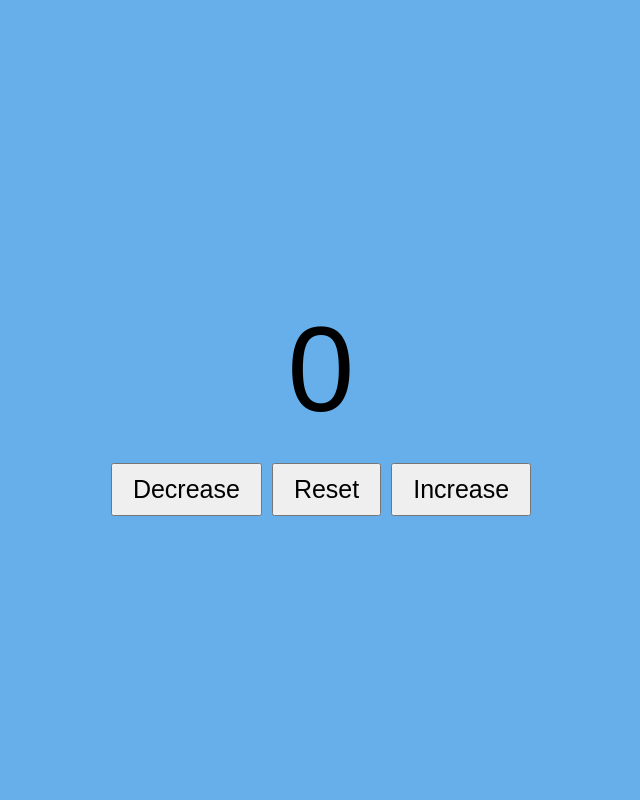
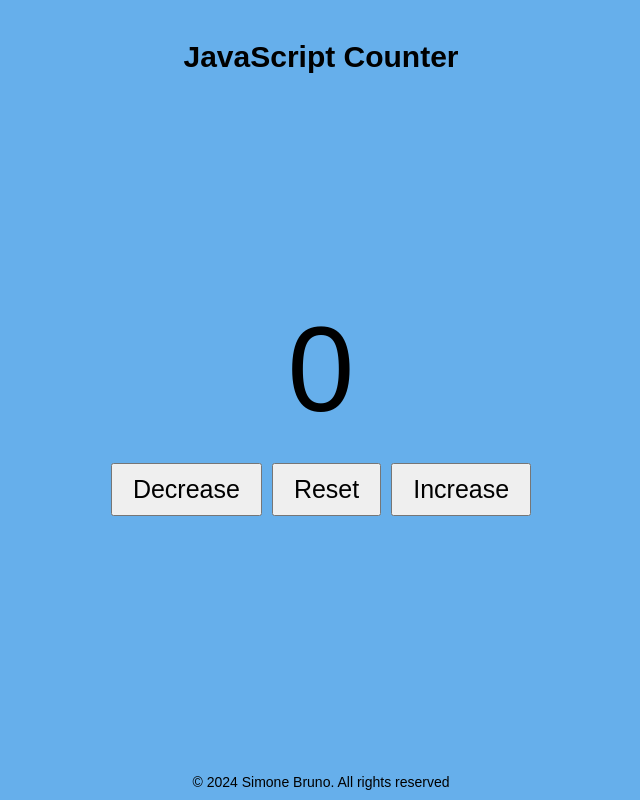
Before and after one commit to Lincoln711/javascript-counter, a plain HTML site: page index.html in a window 1280 px wide. Shown: the whole page, without its empty margins (319-959 px from the left). Drawn offline with Linux system fonts and the light colour scheme.

Commit message:
counter terminato prima di ultime modifiche

```diff
--- a/assets/css/style.css
+++ b/assets/css/style.css
@@ -6,6 +6,19 @@ body {
     justify-content: center;
     align-items: center;
     background-color: rgb(102, 175, 235);
+}
+
+header {
+    width: 100%;
+    padding: 20px 0;
+    text-align: center;
+    position: absolute;
+    top: 0;
+    left: 0;
+}
+
+h1 {
+    font-size: 30px;
 }
 
 #counter-app {
@@ -43,10 +56,36 @@ button {
     animation: vibrate 0.1s linear infinite;
 }
 
+footer {
+    position: absolute;
+    bottom: 0;
+    width: 100%;
+    text-align: center;
+    padding: 10px 0;
+    font-size: 14px;
+}
+
+p {
+    margin: 0;
+}
+
 @keyframes vibrate {
     0% { transform: translateX(0); }
-    25% { transform: translateX(-1px); }
-    50% { transform: translateX(1px); }
-    75% { transform: translateX(-1px); }
+    25% { transform: translateX(-2px); }
+    50% { transform: translateX(2px); }
+    75% { transform: translateX(-2px); }
     100% { transform: translateX(0); }
 }
+
+@media (max-width: 600px) {
+    #counter-app {
+        display: flex;
+        flex-direction: column;
+        align-items: center;
+    }
+
+    button {
+        width: 100%;
+        margin: 10px 0;
+    }
+}
--- a/index.html
+++ b/index.html
@@ -33,10 +33,18 @@
 
 <body>
 
+    <header>
+        <h1>JavaScript Counter</h1>
+    </header>
+
     <main>
         <div id="counter-app"></div>
     </main>
 
+    <footer>
+        <p>&copy; 2024 Simone Bruno. All rights reserved</p>
+    </footer>
+
 </body>
 
 </html>
```
Also changed, not shown: assets/img/landingpage.JPG, assets/js/script.js (line endings or trailing spaces).
